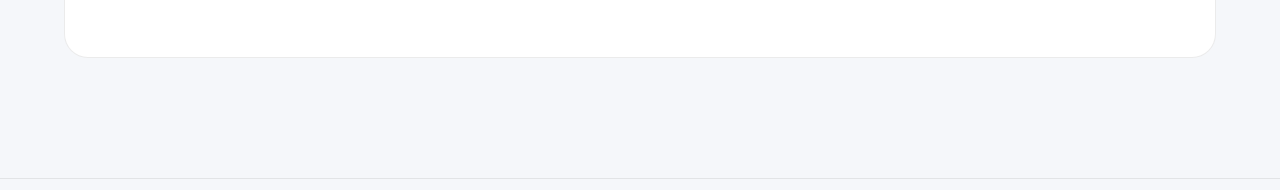
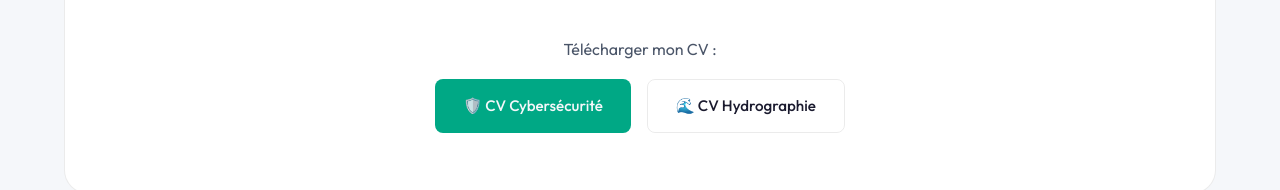
Before and after one commit to M05546/M05546.github.io, a plain HTML site: page fr/index.html in a window 1280 px wide. Shown: the part 6935-7125 px from the top of the page. Drawn offline with nearby package versions, Linux system fonts and the light colour scheme.

Commit message:
Adding CVs

```diff
--- a/css/styles.css
+++ b/css/styles.css
@@ -968,3 +968,21 @@ html.js-enabled .fade-in.visible {
         transition: none;
     }
 }
+
+/* CV Related Styles */
+.cv-downloads {
+    margin-top: 40px;
+    text-align: center;
+}
+
+.cv-downloads p {
+    color: var(--text-secondary);
+    margin-bottom: 16px;
+}
+
+.cv-buttons {
+    display: flex;
+    gap: 16px;
+    justify-content: center;
+    flex-wrap: wrap;
+}
--- a/fr/index.html
+++ b/fr/index.html
@@ -426,7 +426,7 @@
                 </p>
                 <div class="contact-links">
                     <a href="mailto:mossab.rabah@gmail.com" class="contact-link">
-                        <span>📧</span> mossab.rabah@gmail.com
+                        <span>📧</span> Gmail
                     </a>
                     <a href="https://linkedin.com/in/mossab-rabah" class="contact-link" target="_blank" rel="noopener noreferrer">
                         <span>💼</span> LinkedIn
@@ -437,6 +437,17 @@
                     <a href="https://tryhackme.com/p/M05546" class="contact-link" target="_blank" rel="noopener noreferrer">
                         <span>🎯</span> TryHackMe
                     </a>
+                </div>
+                <div class="cv-downloads">
+                    <p>Télécharger mon CV :</p>
+                    <div class="cv-buttons">
+                        <a href="../assets/cv-cybersecurity-fr.pdf" class="btn btn-primary" download>
+                            🛡️ CV Cybersécurité
+                        </a>
+                        <a href="../assets/cv-hydrography-fr.pdf" class="btn btn-secondary" download>
+                            🌊 CV Hydrographie
+                        </a>
+                    </div>
                 </div>
             </div>
         </div>
```
Also changed, not shown: es/index.html (+12 -1 lines), index.html (+12 -1 lines), 4 other files.
